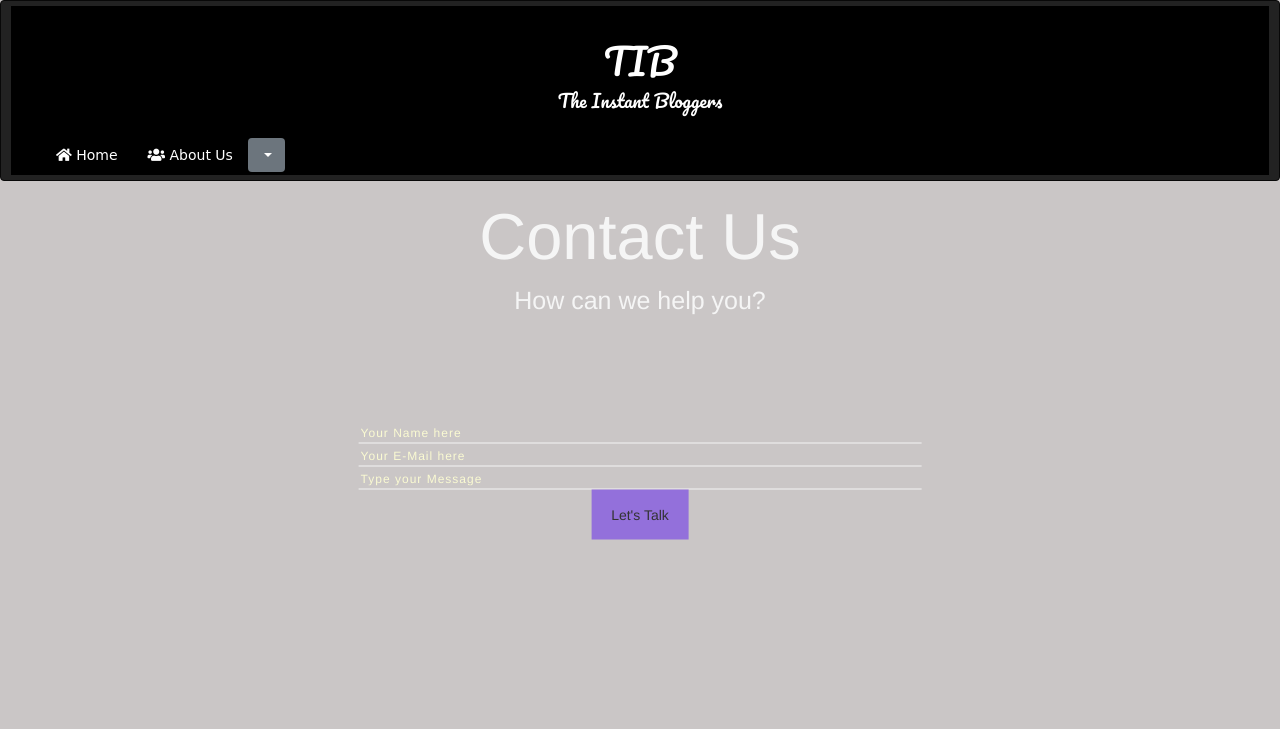
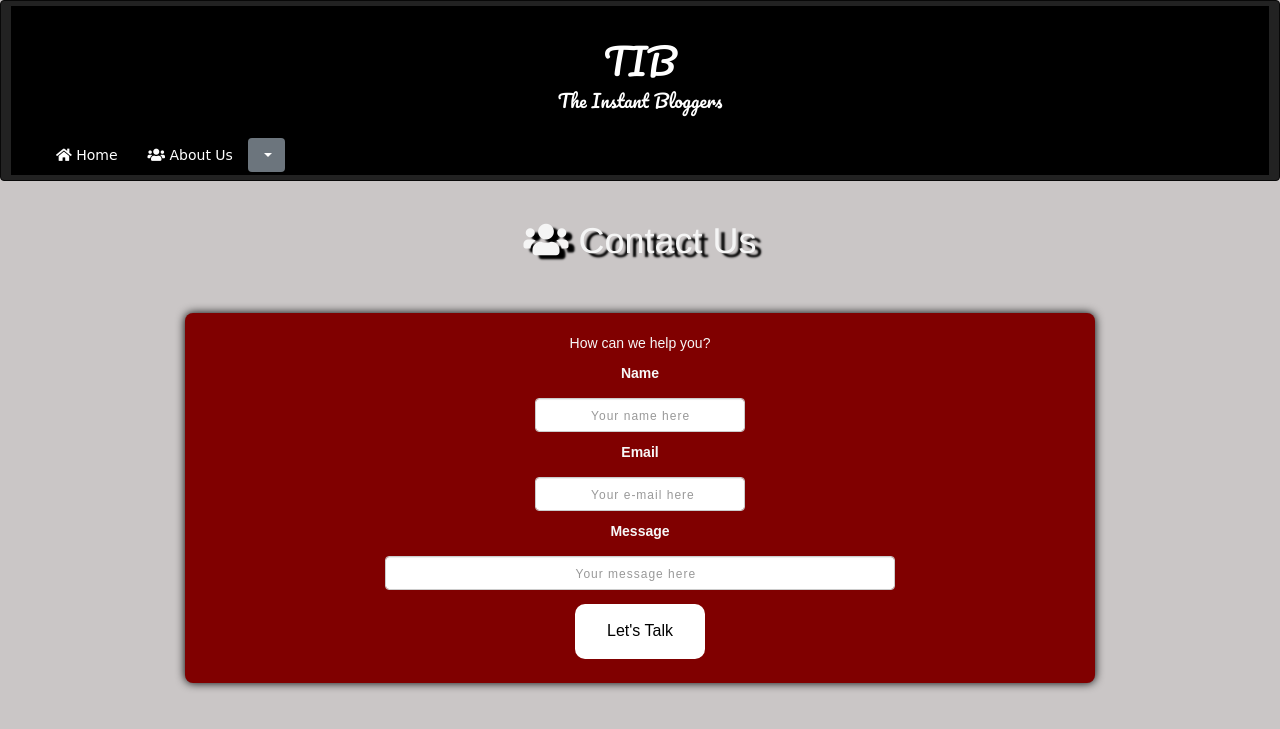
Before and after one commit to shehreen0217/Final-Project, a PHP site: page /HTML/contact_us.html in a window 1280 px wide. Shown: the top 729 px of the page. Run offline with PHP 8.4, Linux system fonts and the light colour scheme; some libraries are stand-ins or nearby versions; some web fonts are replaced.

Commit message:
update 1:06

```diff
--- a/HTML/contact_us.html
+++ b/HTML/contact_us.html
@@ -8,7 +8,6 @@
     <meta name="viewport" content="width=device-width, initial-scale=1.0">
     <meta http-equiv="X-UA-Compatible" content="ie-edge">
     <link rel="stylesheet" href="https://fonts.googleapis.com/css?family=Quicksand:300,400,500,700">
-    <link rel="stylesheet" href="../css/contact_us.css">
     <meta charset="UTF-8">
     <meta name="viewport" content="width-device-width, initial-scale=1">
     <link rel="stylesheet" href="https://stackpath.bootstrapcdn.com/bootstrap/4.1.3/css/bootstrap.min.css" integrity="sha384-MCw98/SFnGE8fJT3GXwEOngsV7Zt27NXFoaoApmYm81iuXoPkFOJwJ8ERdknLPMO" crossorigin="anonymous">
@@ -57,21 +56,28 @@
     </nav>
 </div>
 
-<div class="wrapper">
+<div class="container">
     <div class="header">
-        <h1>Contact Us</h1>
+        <h1><i class="fas fa-users"></i> Contact Us</h1>
+    </div>
+
+    <div class="box" align="center">
         <p>
             How can we help you?
         </p>
-    </div>
-
-    <div class="form">
-        <form>
-            <input type="text" placeholder="Your Name here" />
-            <input type="text" placeholder="Your E-Mail here" />
-            <input type="text" placeholder="Type your Message " />
-        </form>
-        <button type="button">Let's Talk</button>
+        <label for="rpwd"> Name</label>
+        <div class="form">
+            <input type="text" class="form-control" id="rpwd" placeholder="          Your name here" name="rpwd">
+        </div>
+        <label for="rpwd"> Email</label>
+        <div class="form">
+            <input type="text" class="form-control" id="rpwd" placeholder="          Your e-mail here" name="rpwd">
+        </div>
+        <label for="rpwd"> Message</label>
+        <div class="form1">
+            <input type="text" class="form-control" id="rpwd" placeholder="                                         Your message here" name="rpwd">
+        </div>
+        <button class="button1" type="submit" value="Submit">Let's Talk</button>
     </div>
 </div>
 
--- a/css/Register.css
+++ b/css/Register.css
@@ -3,7 +3,6 @@
 }
 h1.hhh
 {
-    margin-top: 5%;
     text-align: center;
     text-shadow: 6px 4px 2px #000000;
     color: #f7f7f7;
--- a/css/about_us.css
+++ b/css/about_us.css
@@ -12,7 +12,7 @@
 
 .text_background {
     border-radius: 8px;
-    box-shadow: 5px 5px 5px 5px rgba(0, 0, 0, 0.1);
+    box-shadow: 0px 0px 10px #000000;
     background-color: maroon;
     color: #f7f7f7;
     padding: 20px 20px;
--- a/css/contact_us.css
+++ b/css/contact_us.css
@@ -7,40 +7,37 @@ body{
 
 .header h1{
     color: whitesmoke;
-    font-size: 65px;
-    text-emphasis-color: #9fcdff;
+    text-shadow: 6px 4px 2px #000000;
 }
 
 .header p{
     color: whitesmoke;
-    top: 70%;
-    font-size: 25px;
+}
+
+.box{
+    border-radius: 8px;
+    font-family:'Ubuntu',sans-serif;
+    box-shadow: 0px 0px 10px #000000;
+    background-color: maroon;
+    color: #f7f7f7;
+    padding: 20px 40px;
+    margin: 52px 100px 10px 100px;
 }
 
 .form {
-    position: absolute;
-    top: 60%;
-    left: 50%;
-    transform: translate(-50%, -50%);
     text-align: center;
+    border-radius: 10px;
+    padding: 10px 10px;
+    margin: 0px 300px 0px 300px;
 }
 
-.text_background {
-    border-radius: 8px;
-    box-shadow: 5px 5px 5px 5px rgba(0, 0, 0, 0.1);
-    background-color: maroon;
-    color: #f7f7f7;
-    padding: 20px 20px;
+.form1 {
+    text-align: center;
+    border-radius: 10px;
+    padding: 10px 10px;
+    margin: 0px 150px 0px 150px;
 }
 
-input {
-    width: 100%;
-    margin: 20px 0;
-    background: rgba(0,0,0,0);
-    border: none;
-    border-bottom: 1px solid whitesmoke;
-    color: beige;
-}
 
 ::-webkit-input-placeholder {
     color: lightgoldenrodyellow;
@@ -48,12 +45,18 @@ input {
     letter-spacing: 1px;
 }
 
-button {
-    padding: 15px 20px;
+.button1 {
+    background-color: white;
+    color: black;
+    border-radius: 10px;
+    border: none;
+    padding: 16px 32px;
+    text-align: center;
+    text-decoration: none;
+    display: inline-block;
     font-size: 16px;
-    background: mediumpurple;
-    border: none;
-    border-radius: 10px;
-    margin-top: 30px;
-    color: whitesmoke;
+    margin: 4px 2px;
+    -webkit-transition-duration: 0.4s; /* Safari */
+    transition-duration: 0.4s;
+    cursor: pointer;
 }
```
Also changed, not shown: HTML/login.html (+2 -5 lines).
